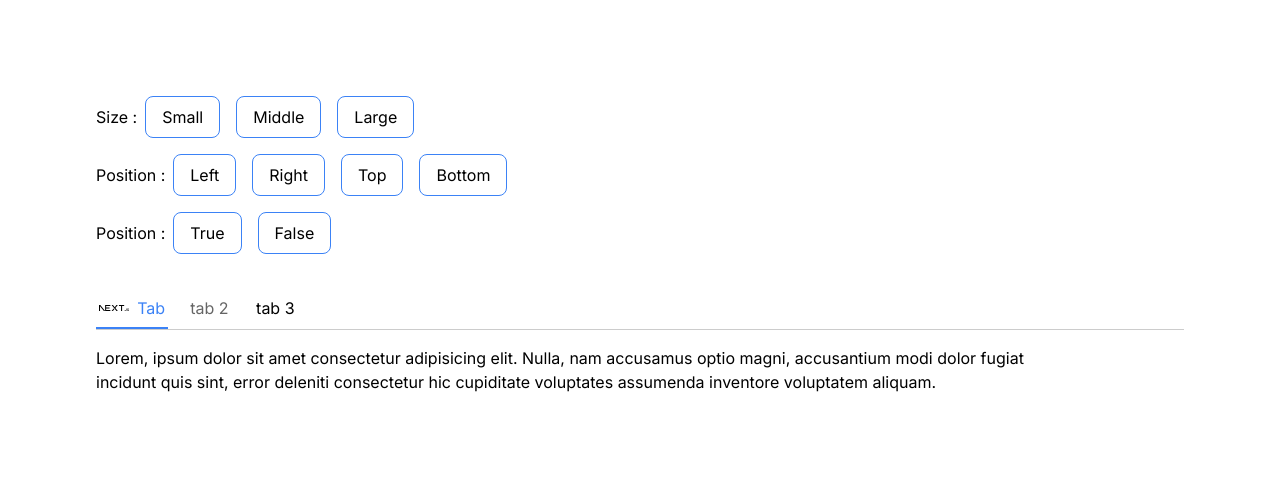
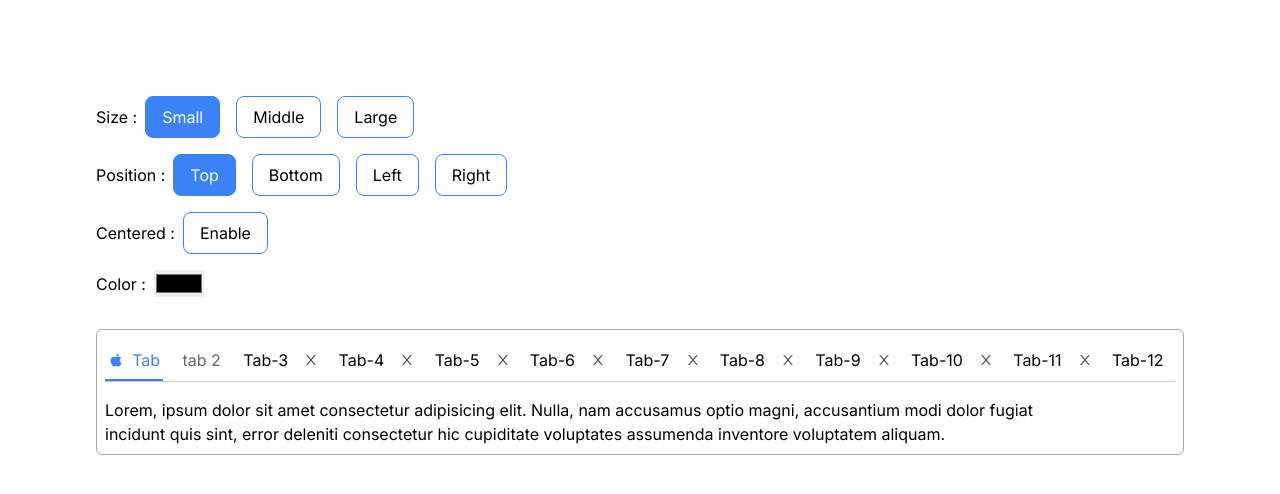
Before and after one commit to Bas-Shiekh/Tabs-component-task, a Next.js app: page / in a window 1280 px wide. Shown: the top 494 px of the page. Built offline with nearby package versions, Linux system fonts and the light colour scheme.

Commit message:
handled edits for tab component and customization buttons. relates #11

```diff
--- /dev/null
+++ b/app/Components/Button.tsx
@@ -0,0 +1,27 @@
+"use client";
+import classNames from 'classnames'
+
+interface ButtonProps {
+  onClick: any;
+  value: string;
+  position?: string;
+  size?: string;
+}
+
+const Button: React.FC<ButtonProps> = ({ onClick, value, position, size }) => {
+
+  return (
+  <button
+    type="button"
+    onClick={onClick}
+    value={value}
+    className={classNames(
+      "border border-blue-500 px-4 py-2 rounded-lg capitalize",
+      { "bg-blue-500 text-white": value === position || value === size }
+    )}
+  >
+    {value}
+  </button>
+)};
+
+export default Button;
--- /dev/null
+++ b/app/Components/Container.tsx
@@ -0,0 +1,19 @@
+"use client";
+
+import { ReactElement } from "react";
+
+interface ContainerProps {
+  title: string;
+  children: any;
+}
+
+const Container: React.FC<ContainerProps> = ({ title, children }) => (
+  <div className="flex gap-2 items-center">
+    <h1>{title} :</h1>
+    <div className="flex gap-4">
+      {children}
+    </div>
+  </div>
+);
+
+export default Container;
--- a/app/Components/TabButton.tsx
+++ b/app/Components/TabButton.tsx
@@ -1,4 +1,7 @@
 "use client";
+
+import classNames from "classnames";
+import { AiOutlineClose } from "react-icons/ai";
 
 interface TabButtonProps {
   isActive: boolean;
@@ -8,6 +11,9 @@ interface TabButtonProps {
   position?: string;
   disabled: boolean;
   onClick: () => void;
+  handleRemoveItem: (key: string) => void;
+  color?: string;
+  closeable: boolean;
 }
 
 const TabButton: React.FC<TabButtonProps> = ({
@@ -18,56 +24,86 @@ const TabButton: React.FC<TabButtonProps> = ({
   size,
   position,
   disabled,
+  closeable,
+  color,
+  handleRemoveItem,
 }) => {
   return (
+    <div className="flex gap-3 items-center relative shrink-0">
       <button
         type="button"
         key={keyElement}
         onClick={onClick}
         disabled={disabled}
-      className={`
-        px-[0.2rem]
-        py-[0.6rem]
-        relative
-        transition
-        min-w-[50px]
-        before:absolute
-        before:w-0
-        before:h-0
-      before:bg-blue-500
-        before:ease-in-out before:duration-300
-        ${position === "top" && "before:bottom-0 before:left-0"}
-        ${position === "bottom" && "before:top-0 before:left-0"}
-        ${position === "left" && "before:top-0 before:right-0 !px-[1rem]"}
-        ${position === "right" && "before:top-0 before:left-0 !px-[1rem]"}
-        ${disabled && "cursor-not-allowed opacity-60"}
-        ${
-          isActive &&
-          position === "top" &&
-          "text-blue-500 before:!w-full before:!h-[2px]"
+        className={classNames(
+          "px-[0.2rem] py-[0.6rem] transition before:absolute before:w-0 before:h-0 before:bg-blue-500 before:ease-in-out before:duration-300",
+          {
+            "text-[1.1rem]": size === "middle",
+            "text-[1.2rem]": size === "large",
+            "cursor-not-allowed opacity-60": disabled,
+            "before:bottom-0 before:left-0": position === "top",
+            "before:top-0 before:left-0": position === "bottom",
+            "before:top-0 before:right-0 !px-[1rem]": position === "left",
+            "before:top-0 before:left-0 !px-[1rem]": position === "right",
+            "text-blue-500 before:!w-full before:!h-[2px]":
+              (position === "bottom" || position === "top") && isActive,
+            "text-blue-500 before:!w-[2px] before:!h-full":
+              (position === "left" || position === "right") && isActive,
           }
-        ${
-          isActive &&
-          position === "bottom" &&
-          "text-blue-500 before:!w-full before:!h-[2px]"
-        }
-        ${
-          isActive &&
-          position === "left" &&
-          "text-blue-500 before:!w-[2px] before:!h-full"
-        }
-        ${
-          isActive &&
-          position === "right" &&
-          "text-blue-500 before:!w-[2px] before:!h-full"
-        }
-        ${size === "middle" && "text-[1.1rem]"}
-        ${size === "large" && "text-[1.2rem]"}
-      `}
+        )}
       >
-      {label}
+        <div>{label}</div>
       </button>
+      {closeable && (
+        <AiOutlineClose
+          onClick={() => handleRemoveItem(keyElement)}
+          className="hover:cursor-pointer text-[#555555]"
+        />
+      )}
+    </div>
   );
 };
 
 export default TabButton;
+
+// {
+//   `
+//         px-[0.2rem]
+//         py-[0.6rem]
+//         relative
+//         transition
+//         min-w-[50px]
+//         before:absolute
+//         before:w-0
+//         before:h-0
+//         before:bg-blue-500
+//         before:ease-in-out before:duration-300
+//         ${position === "top" && "before:bottom-0 before:left-0"}
+//         ${position === "bottom" && "before:top-0 before:left-0"}
+//         ${position === "left" && "before:top-0 before:right-0 !px-[1rem]"}
+//         ${position === "right" && "before:top-0 before:left-0 !px-[1rem]"}
+//         ${disabled && "cursor-not-allowed opacity-60"}
+//         ${
+//           isActive &&
+//           position === "top" &&
+//           "text-blue-500 before:!w-full before:!h-[2px]"
+//         }
+//         ${
+//           isActive &&
+//           position === "bottom" &&
+//           "text-blue-500 before:!w-full before:!h-[2px]"
+//         }
+//         ${
+//           isActive &&
+//           position === "left" &&
+//           "text-blue-500 before:!w-[2px] before:!h-full"
+//         }
+//         ${
+//           isActive &&
+//           position === "right" &&
+//           "text-blue-500 before:!w-[2px] before:!h-full"
+//         }
+//         ${size === "middle" && "text-[1.1rem]"}
+//         ${size === "large" && "text-[1.2rem]"}
+//       `;
+// }
--- a/app/Components/Tabs.tsx
+++ b/app/Components/Tabs.tsx
@@ -6,6 +6,7 @@ interface ItemsProps {
   key: string;
   label: string | React.ReactElement;
   disabled?: boolean;
+  closeable?: boolean;
   children?: string | React.ReactElement;
 }
 
@@ -14,6 +15,7 @@ interface TabsProps {
   centered?: boolean;
   size?: string;
   position?: string;
+  color?: string;
   defaultActiveKey?: string;
 }
 
@@ -23,17 +25,23 @@ const Tabs: React.FC<TabsProps> = ({
   size,
   position,
   centered,
+  color,
 }) => {
   const [active, setActive] = useState(defaultActiveKey);
+  const [newItems, setNewItems] = useState(items);
 
   const handleTabClick = (key: string) => {
     setActive(key);
   };
 
+  const handleRemoveItem = (key: string) => {
+    setNewItems((prev) => prev.filter((item) => item.key !== key));
+  };
+
   return (
     <div
       className={`
-        flex w-full gap-4 flex-col
+        flex w-full gap-4 flex-col border border-[#aaaaaa] rounded-md p-2
         ${position === "bottom" && "flex-col-reverse"}
         ${position === "left" && "!flex-row"}
         ${position === "right" && "!flex-row-reverse"}
@@ -51,12 +59,10 @@ const Tabs: React.FC<TabsProps> = ({
             position === "right" &&
             "border-l border-l-[#cccccc] flex-col border-b-0 !w-[150px] h-[600px]"
           }
-          ${
-            centered && "justify-center"
-          }
+          ${centered && "justify-center"}
       `}
       >
-        {items?.map((item) => (
+        {newItems?.map((item) => (
           <TabButton
             isActive={item.key === active ? true : false}
             key={item.key}
@@ -64,13 +70,16 @@ const Tabs: React.FC<TabsProps> = ({
             size={size || "small"}
             position={position || "top"}
             disabled={item.disabled || false}
+            closeable={item.closeable || false}
+            color={color}
+            handleRemoveItem={handleRemoveItem}
             onClick={() => handleTabClick(item.key)}
             label={item.label}
           />
         ))}
       </div>
       <div className="flex w-[90%] gap-8">
-        {items?.map((item) => {
+        {newItems?.map((item) => {
           if (item.key !== active) return;
           return <div key={item.key}>{item.children}</div>;
         })}
--- a/app/globals.css
+++ b/app/globals.css
@@ -4,20 +4,22 @@
 
 /* width */
 ::-webkit-scrollbar {
-  display: none;
+  width: 2px;
+  height: 8px;
 }
 
 /* Track */
 ::-webkit-scrollbar-track {
   background: #f1f1f1;
+  width: 1px;
 }
 
 /* Handle */
 ::-webkit-scrollbar-thumb {
-  background: #cccccc;
+  background: #b1b1b15e;
 }
 
 /* Handle on hover */
 ::-webkit-scrollbar-thumb:hover {
-  background: #eeeeee;
+  background: #8b8b8b88;
 }
--- a/app/page.tsx
+++ b/app/page.tsx
@@ -1,15 +1,16 @@
 "use client";
 import { useState } from "react";
-import Image from "next/image";
 import Tabs from "./Components/Tabs";
-import icon from "@/public/next.svg";
+import Button from "./Components/Button";
+import Container from "./Components/Container";
+import { AiFillApple } from "react-icons/ai";
 
 const items = [
   {
     key: "1",
     label: (
-      <span className="flex gap-2 justify-between">
-        <Image src={icon} alt="icon" width={30} height={30} />
+      <span className="flex gap-2 justify-between items-center">
+        <AiFillApple />
         Tab
       </span>
     ),
@@ -28,130 +29,76 @@ const items = [
     disabled: true,
     children: "hello from tab two",
   },
-  // ...new Array(30).fill(null).map((_, i) => {
-  //     const id = String(i + 3);
-  //     return {
-  //       label: `Tab-${id}`,
-  //       key: id,
-  //       disabled: i === 28,
-  //       children: `Lorem, ipsum dolor sit amet consectetur adipisicing elit. Nulla, nam
-  //       accusamus optio magni, accusantium modi dolor fugiat incidunt quis sint,
-  //       error deleniti consectetur hic cupiditate voluptates assumenda inventore
-  //       voluptatem aliquam. ${id}`,
-  //     };
-  //   }),
-  {
-    key: "3",
-    label: "tab 3",
-    children: "hello from tab three",
-  },
+  ...new Array(10).fill(null).map((_, i) => {
+    const id = String(i + 3);
+    return {
+      label: `Tab-${id}`,
+      key: id,
+      disabled: i === 28,
+      closeable: true,
+      children: `Lorem, ipsum dolor sit amet consectetur adipisicing elit. Nulla, nam
+        accusamus optio magni, accusantium modi dolor fugiat incidunt quis sint,
+        error deleniti consectetur hic cupiditate voluptates assumenda inventore
+        voluptatem aliquam. ${id}`,
+    };
+  }),
 ];
 
 const Home = () => {
   const [centered, setCentered] = useState<boolean>(false);
-  const [position, setPosition] = useState<string>("");
+  const [position, setPosition] = useState<string>("top");
   const [size, setSize] = useState<string>("small");
+  const [color, setColor] = useState<string>("");
+  const [values, setValues] = useState({
+    position: "top",
+    size: "small",
+  });
 
-  const handleSetSize = (e: any) => {
+  const handleSetSize = (e: React.ChangeEvent<HTMLInputElement>) => {
     setSize(e.target.value);
+    setValues({ ...values, size: e.target.value });
   };
 
-  const handleSetPosition = (e: any) => {
+  const handleSetPosition = (e: React.ChangeEvent<HTMLInputElement>) => {
     setPosition(e.target.value);
+    setValues({...values, position: e.target.value})
   };
 
-  const handleSetCentered = (value: boolean) => {
-    setCentered(value);
+  const handleSetCentered = () => {
+    setCentered((prev) => !prev);
+  };
+
+  const handleSetColor = (e: React.ChangeEvent<HTMLInputElement>) => {
+    setColor(e.target.value);
   };
 
   return (
     <main className="flex min-h-screen flex-col p-24">
       <div className="flex flex-col gap-4 mb-8">
-        <div className="flex gap-2 items-center">
-          <h1>Size :</h1>
-          <div className="flex gap-4">
-            <button
-              type="button"
-              onClick={handleSetSize}
-              value="small"
-              className="border border-blue-500 px-4 py-2 rounded-lg"
-            >
-              Small
-            </button>
-            <button
-              type="button"
-              onClick={handleSetSize}
-              value="middle"
-              className="border border-blue-500 px-4 py-2 rounded-lg"
-            >
-              Middle
-            </button>
-            <button
-              type="button"
-              onClick={handleSetSize}
-              value="large"
-              className="border border-blue-500 px-4 py-2 rounded-lg"
-            >
-              Large
-            </button>
-          </div>
-        </div>
-        <div className="flex gap-2 items-center">
-          <h1>Position :</h1>
-          <div className="flex gap-4">
-            <button
-              type="button"
+        <Container title="Size">
+          {["small", "middle", "large"].map((size) => (
+            <Button onClick={handleSetSize} value={size} key={size} size={values.size} />
+          ))}
+        </Container>
+        <Container title="Position">
+          {["top", "bottom", "left", "right"].map((position) => (
+            <Button
               onClick={handleSetPosition}
-              value="left"
-              className="border border-blue-500 px-4 py-2 rounded-lg"
-            >
-              Left
-            </button>
-            <button
-              type="button"
-              onClick={handleSetPosition}
-              value="right"
-              className="border border-blue-500 px-4 py-2 rounded-lg"
-            >
-              Right
-            </button>
-            <button
-              type="button"
-              onClick={handleSetPosition}
-              value="top"
-              className="border border-blue-500 px-4 py-2 rounded-lg"
-            >
-              Top
-            </button>
-            <button
-              type="button"
-              onClick={handleSetPosition}
-              value="bottom"
-              className="border border-blue-500 px-4 py-2 rounded-lg"
-            >
-              Bottom
-            </button>
-          </div>
-        </div>
-        <div className="flex gap-2 items-center">
-          <h1>Position :</h1>
-          <div className="flex gap-4">
-            <button
-              type="button"
-              onClick={() => handleSetCentered(true)}
-              className="border border-blue-500 px-4 py-2 rounded-lg"
-            >
-              True
-            </button>
-            <button
-              type="button"
-              onClick={() => handleSetCentered(false)}
-              className="border border-blue-500 px-4 py-2 rounded-lg"
-            >
-              False
-            </button>
-          </div>
-        </div>
+              value={position}
+              key={position}
+              position={values.position}
+            />
+          ))}
+        </Container>
+        <Container title="Centered">
+          <Button
+            onClick={handleSetCentered}
+            value={!centered ? "Enable" : "Disable"}
+          />
+        </Container>
+        <Container title="Color">
+          <input type="color" onChange={handleSetColor} />
+        </Container>
       </div>
       <Tabs
         items={items}
--- a/package.json
+++ b/package.json
@@ -13,12 +13,14 @@
     "@types/react": "18.2.15",
     "@types/react-dom": "18.2.7",
     "autoprefixer": "10.4.14",
+    "classnames": "^2.3.2",
     "eslint": "8.45.0",
     "eslint-config-next": "13.4.10",
     "next": "13.4.10",
     "postcss": "8.4.26",
     "react": "18.2.0",
     "react-dom": "18.2.0",
+    "react-icons": "^4.10.1",
     "tailwindcss": "3.3.3",
     "typescript": "5.1.6"
   }
```
Also changed, not shown: 1 other file (tests, documents, lock files or other folders). Lines whose indentation alone changed are shown as unchanged.
